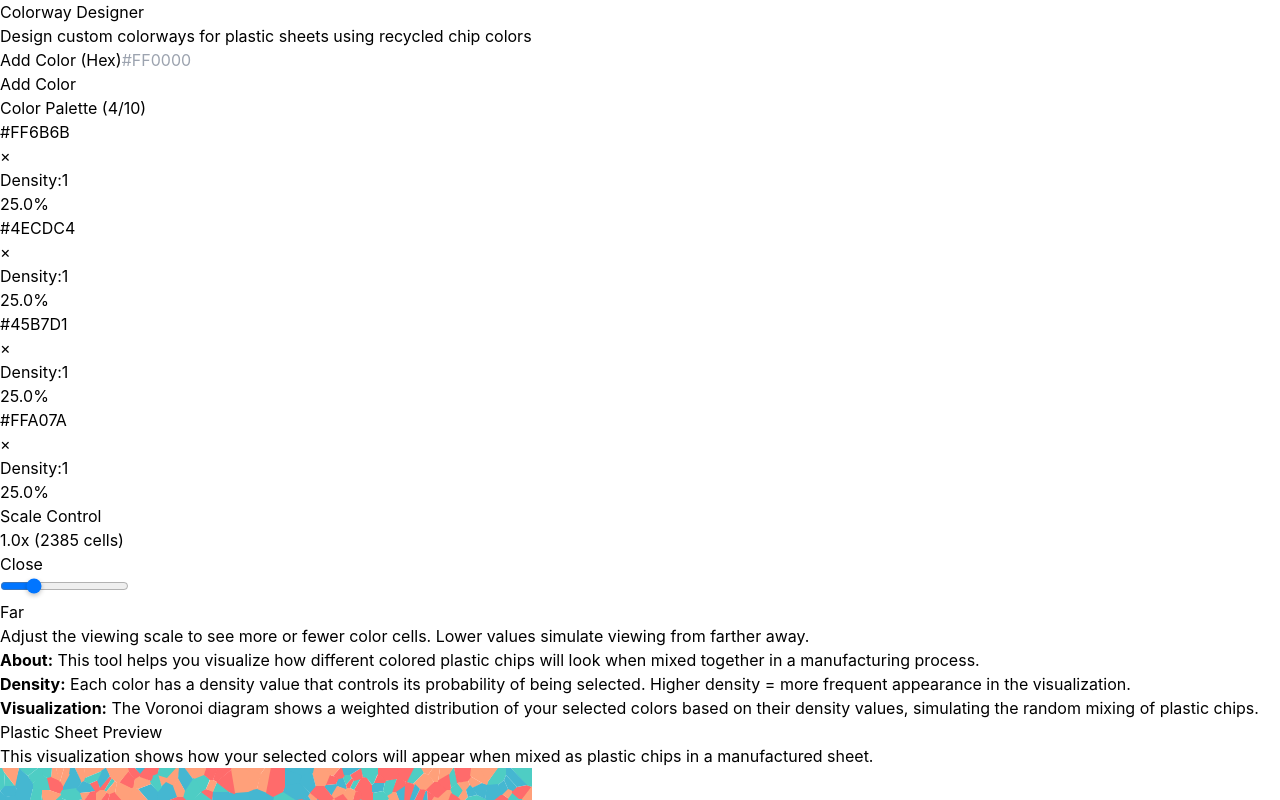
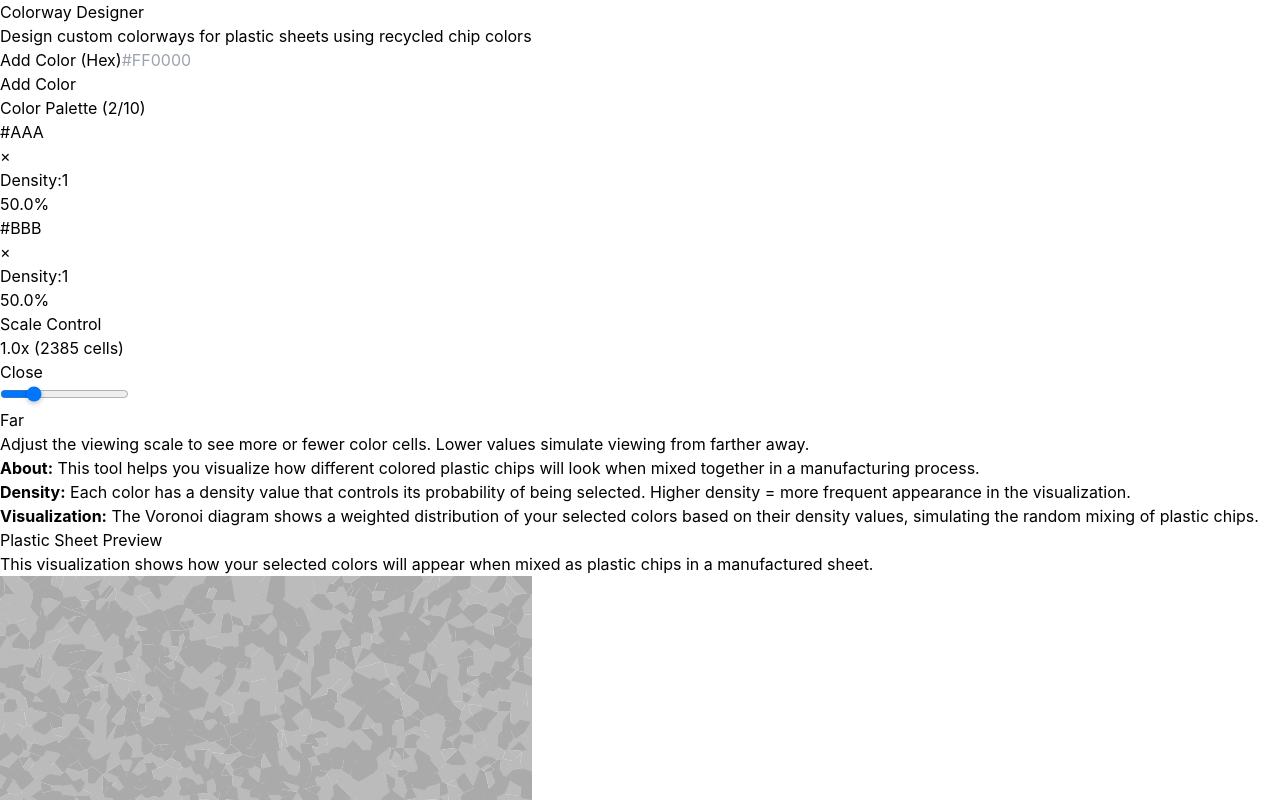
Before and after one commit to ammortal-inc/colorway-designer, a React (Vite) app: page / in a window 1280 px wide. Shown: the top 800 px of the page. Built offline with nearby package versions, Linux system fonts and the light colour scheme.

Commit message:
feat: Change default colors

```diff
--- a/src/App.tsx
+++ b/src/App.tsx
@@ -9,10 +9,8 @@ const MAX_COLORS = 10;
 
 // Default demo colors to show the functionality
 const DEFAULT_COLORS = [
-  { hex: '#FF6B6B', density: 1 }, // Red
-  { hex: '#4ECDC4', density: 1 }, // Teal
-  { hex: '#45B7D1', density: 1 }, // Blue
-  { hex: '#FFA07A', density: 1 }  // Orange
+  { hex: '#AAA', density: 1 },
+  { hex: '#BBB', density: 1 },
 ];
 
 function App() {
```
